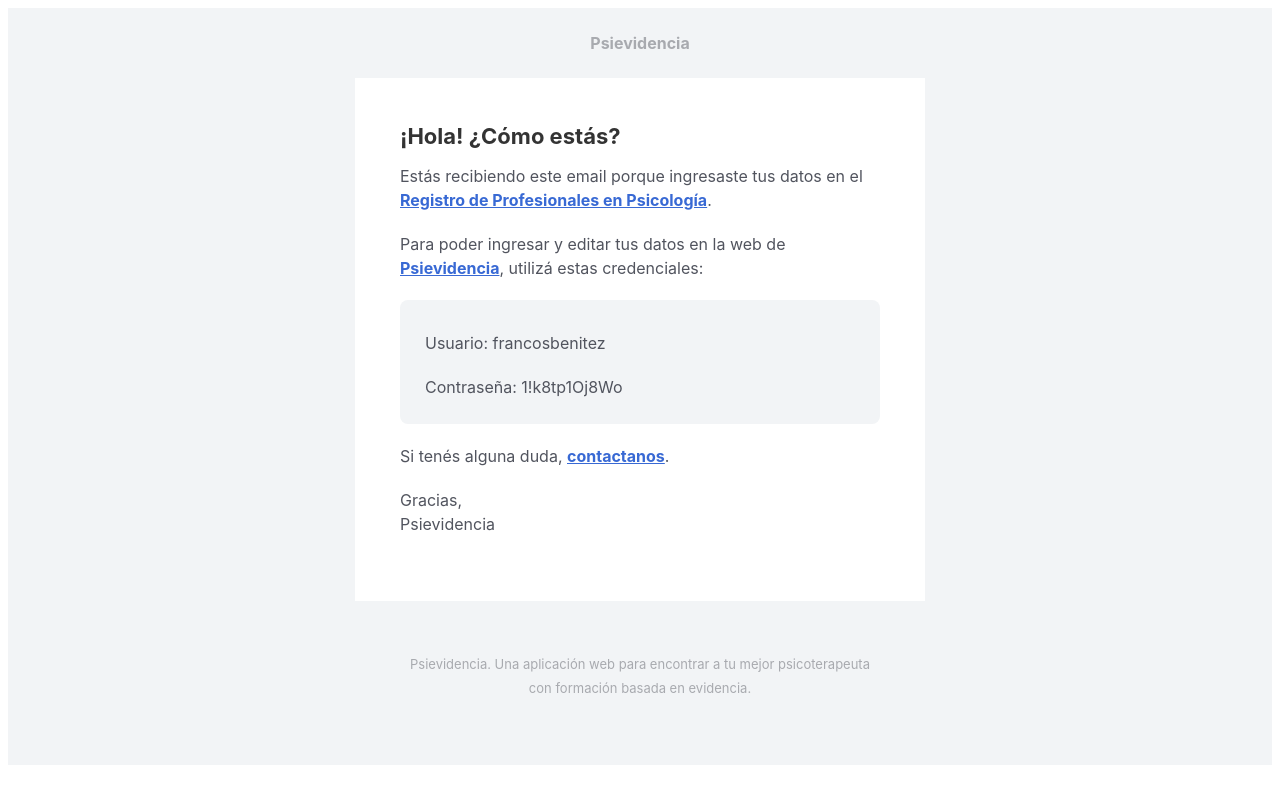
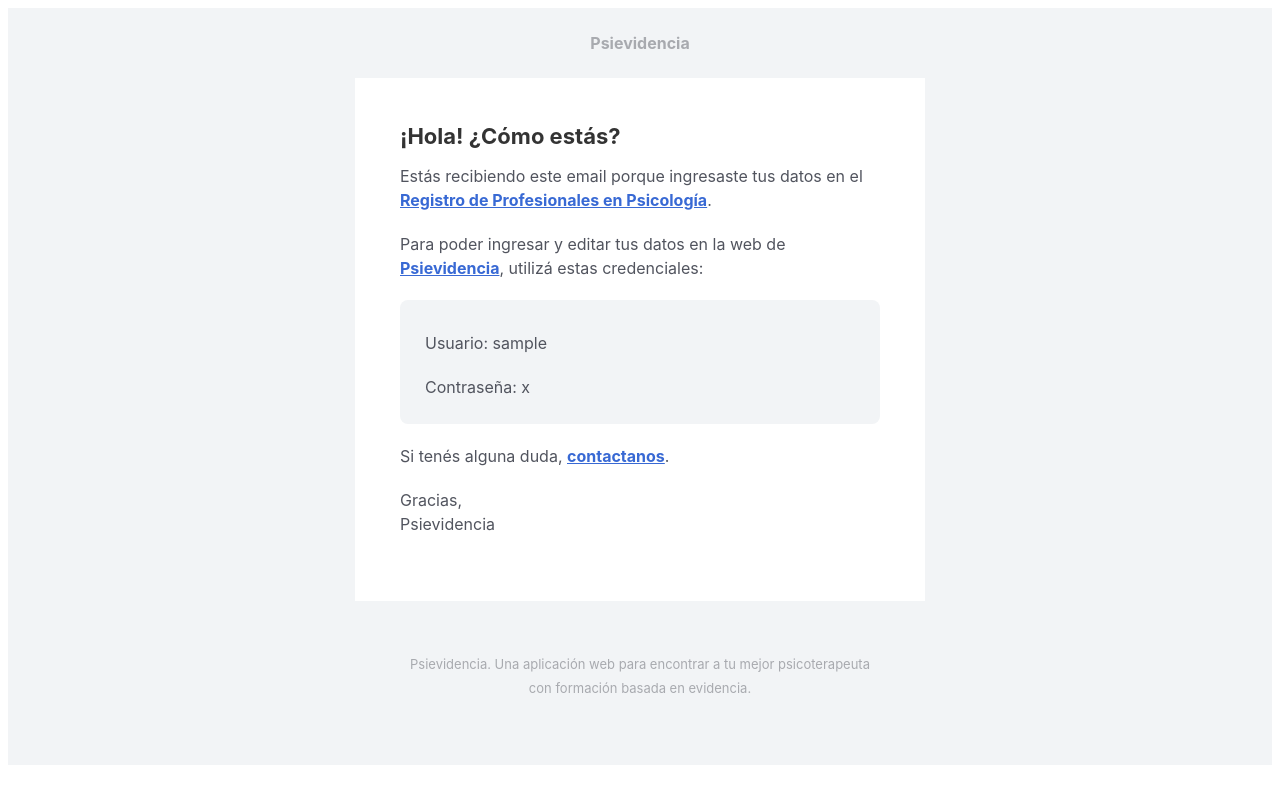
Before and after one commit to francosbenitez/psievidencia-backend, a Django app: template templates/welcome.html in a window 1280 px wide. Run offline with Django 4.2, Linux system fonts and the light colour scheme; the template is opened without the code that fills it: most values are stand-ins (such as "Sample title", 1, 10 or a date in 2020); data that the repository does not hold is empty.

Commit message:
refactor: welcome template

```diff
--- a/templates/welcome.html
+++ b/templates/welcome.html
@@ -60,7 +60,6 @@
                               text-decoration: none;
                             "
                             target="_blank"
-                            data-saferedirecturl="https://www.google.com/url?q=http://{{domain}}{% url 'activate' uidb64=uid token=token %}"
                           >
                             <span class="il">Psievidencia</span>
                           </a>
@@ -168,7 +167,7 @@
                                                 color: #51545e;
                                               "
                                             >
-                                              Usuario: francosbenitez
+                                              Usuario: {{username}}
                                             </p>
                                             <p
                                               style="
@@ -178,7 +177,7 @@
                                                 color: #51545e;
                                               "
                                             >
-                                              Contraseña: 1!k8tp1Oj8Wo
+                                              Contraseña: {{password}}
                                             </p>
                                           </td>
                                         </tr>
```
